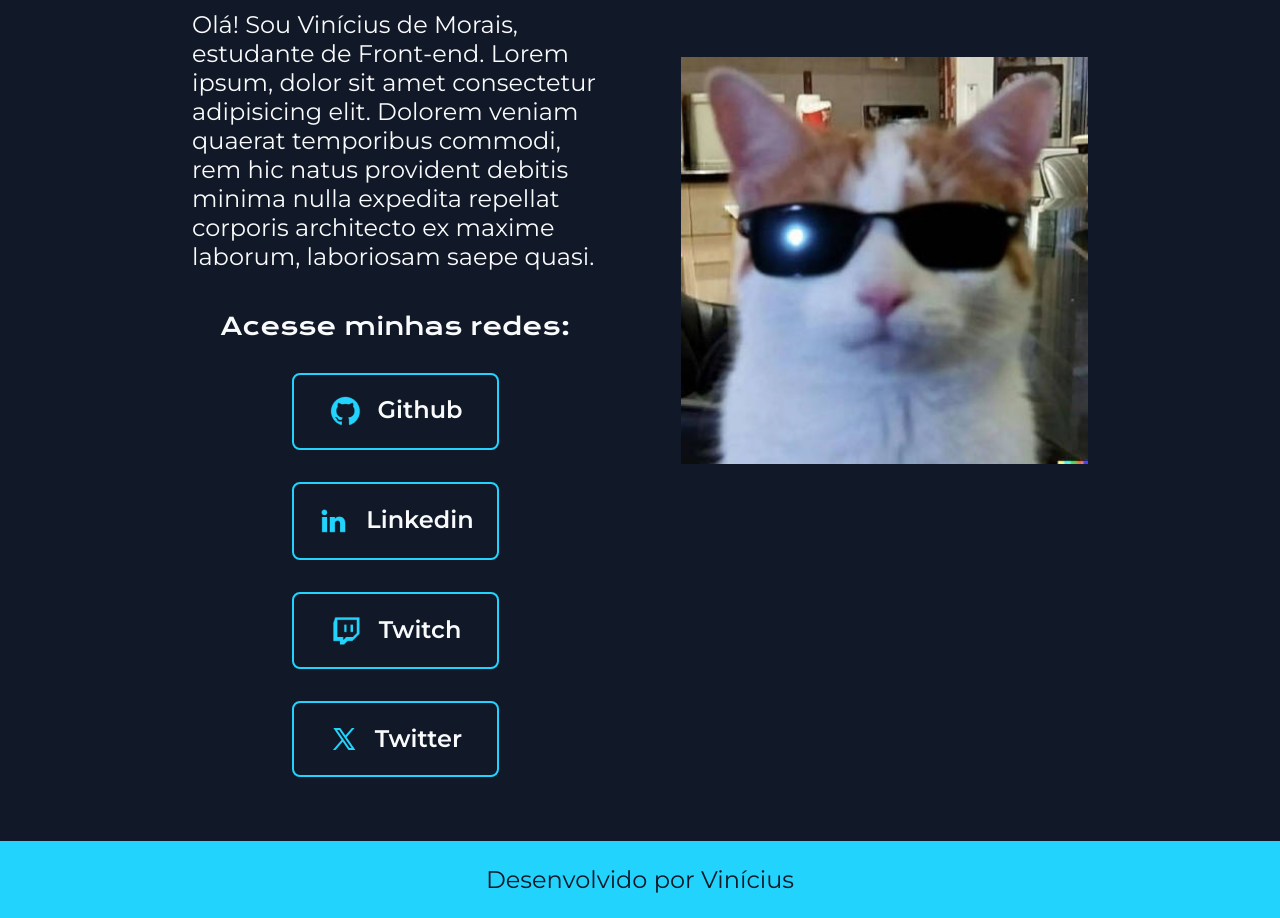
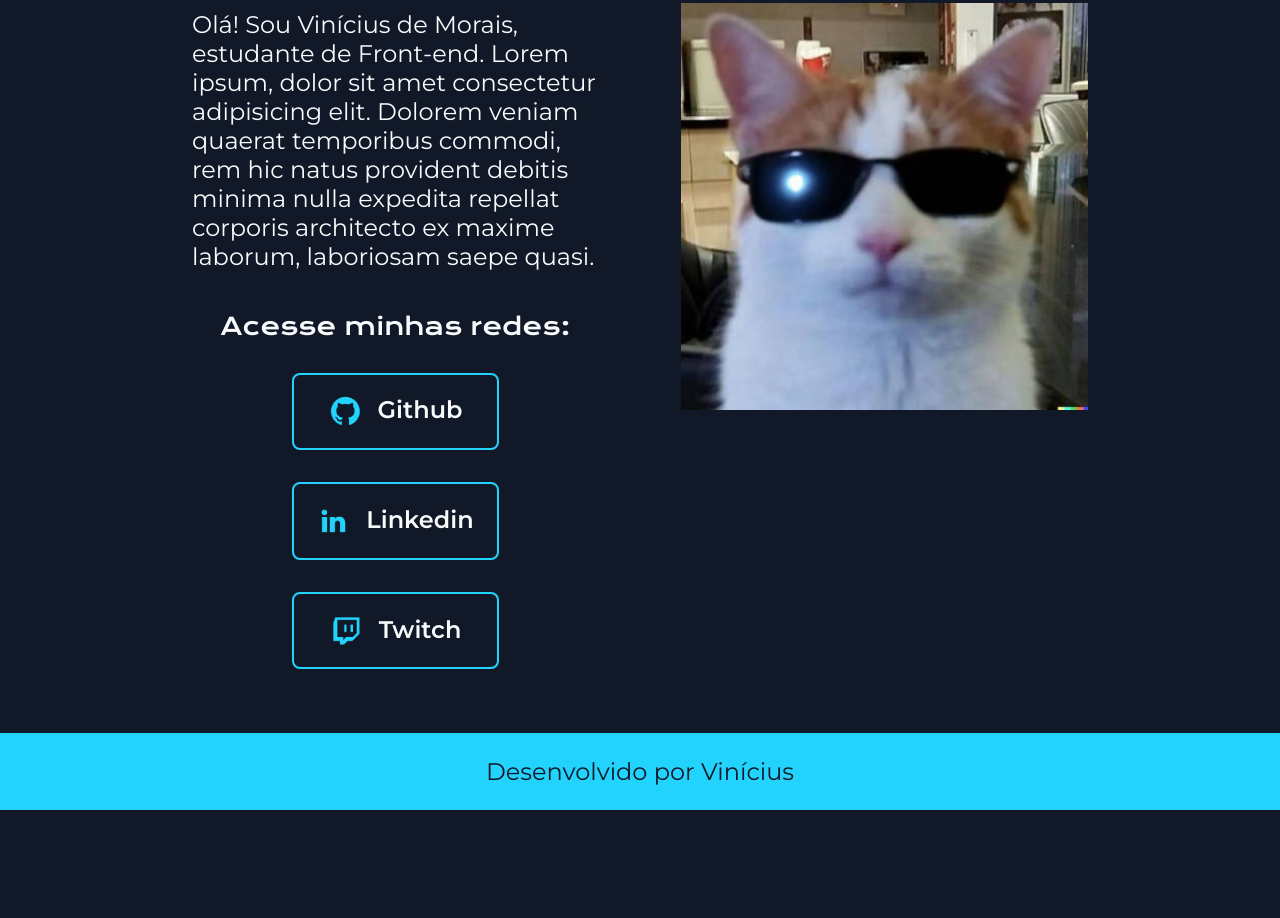
Before and after one commit to Vini-Morais1/portfolio, a plain HTML site: page index.html in a window 1280 px wide. Shown: the part 374-1292 px from the top of the page. After the commit the page ends 1184 px from the top, so only its background shows below. Drawn offline with nearby package versions, Linux system fonts and the light colour scheme.

Commit message:
Atualizar o index.html

```diff
--- a/index.html
+++ b/index.html
@@ -31,10 +31,6 @@
                     <img src="assets/twitch.png" alt="Logo Twitch">
                     Twitch
                 </a>
-                <a class="apresentacao__links__navegacao" href="https://twitter.com/home">
-                    <img src="assets/twitter-novo.png" alt="Logo Twitter">
-                    Twitter
-                </a>
             </div>
         </section>
         <img class="apresentacao__imagem" src="assets/gato.jpg" alt="Foto gato de óculos">
```
